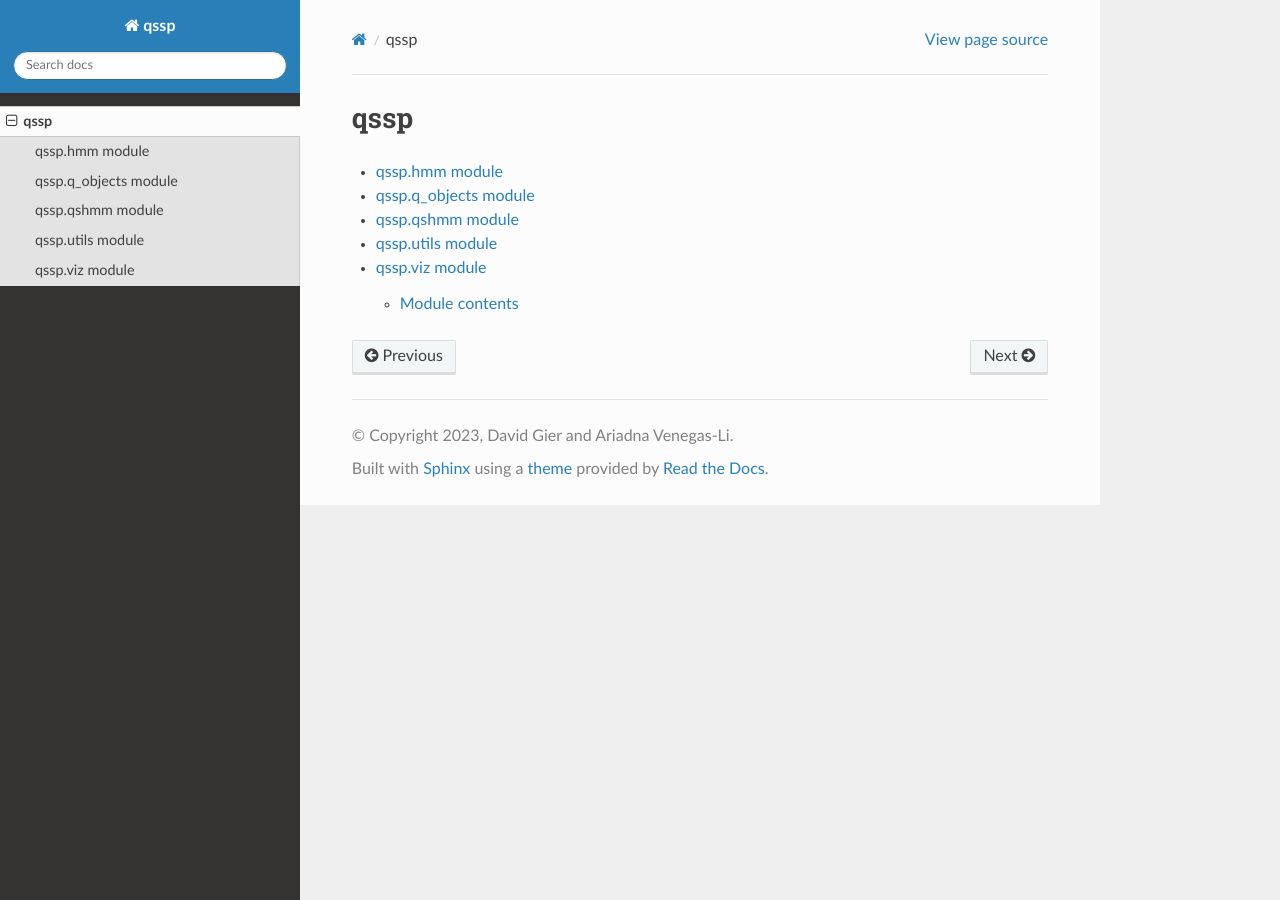
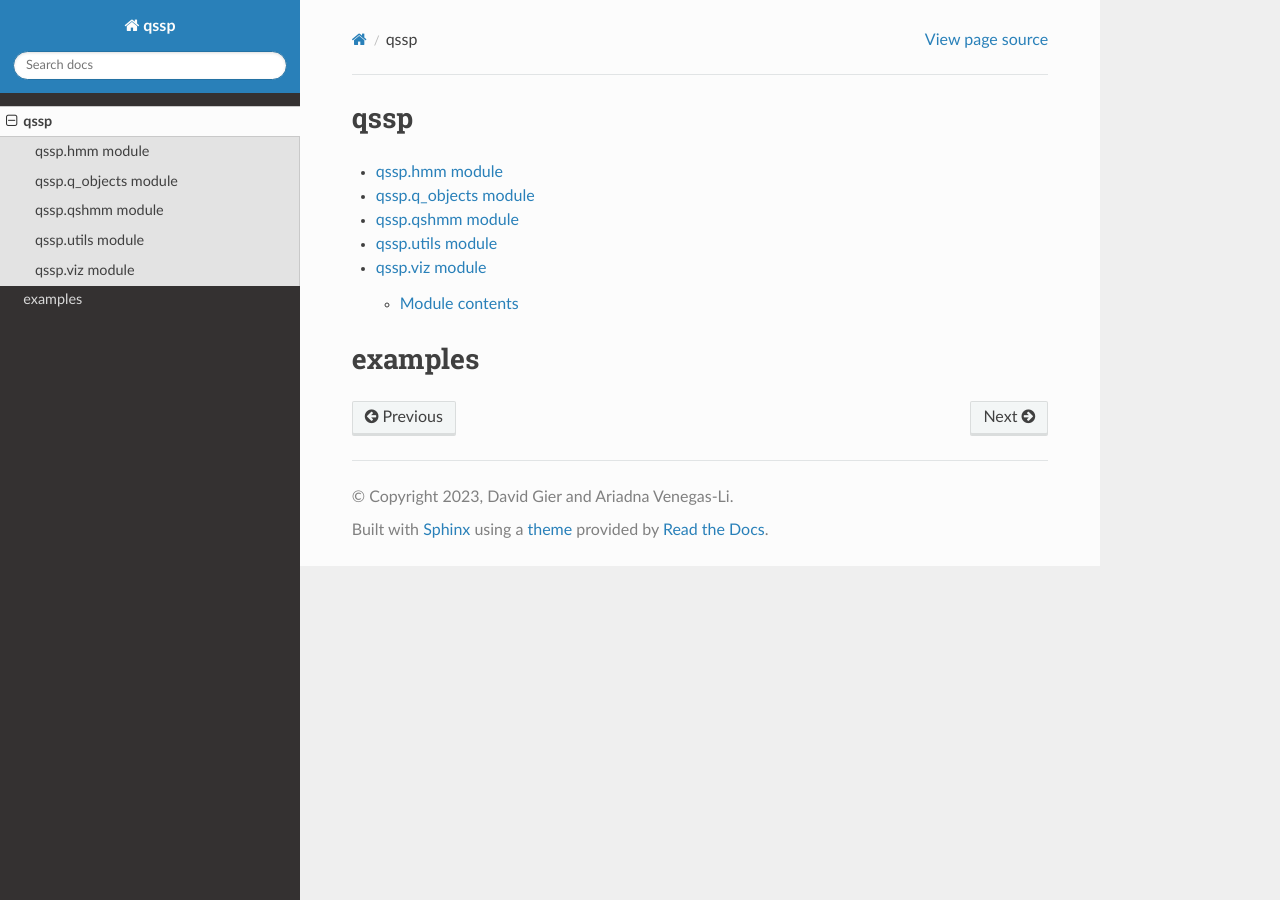
Before and after one commit to ari-VL/qssp, a Sphinx documentation site: the page built from docs/modules.rst, in a window 1280 px wide. Built offline with Sphinx 7.4.7 and the Read the Docs theme 2.0.0, drawn with Linux system fonts in a browser that asks for light colours; pages that are not in the unit, such as notebooks, are missing from menus.

Commit message:
modified modules file

```diff
--- a/docs/modules.rst
+++ b/docs/modules.rst
@@ -5,4 +5,6 @@ qssp
    :maxdepth: 4
 
    qssp
-   examples
+
+examples
+========
```
